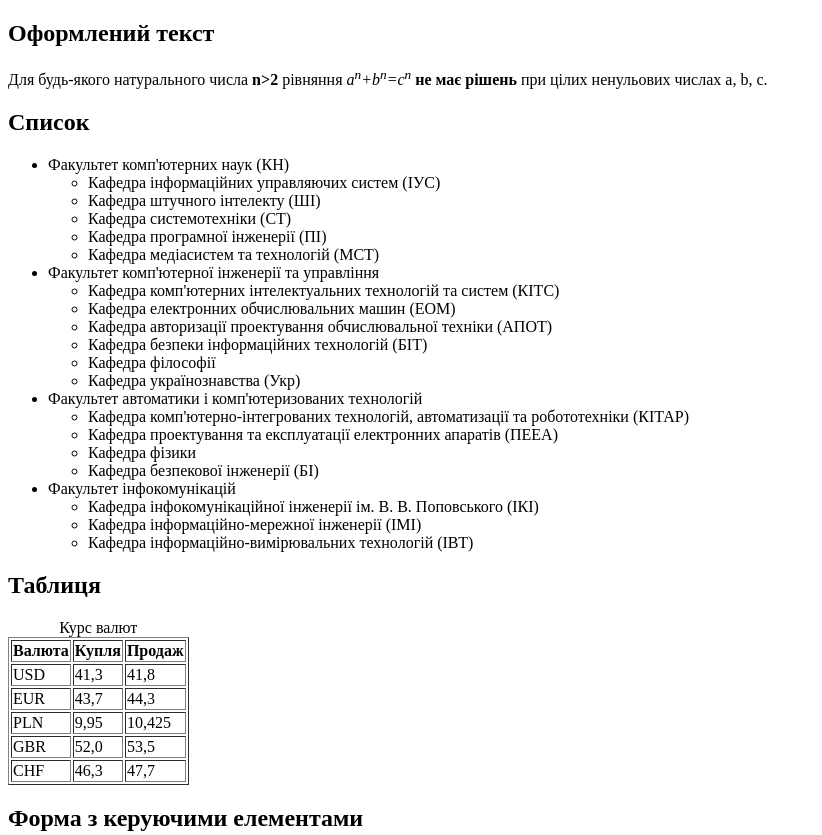
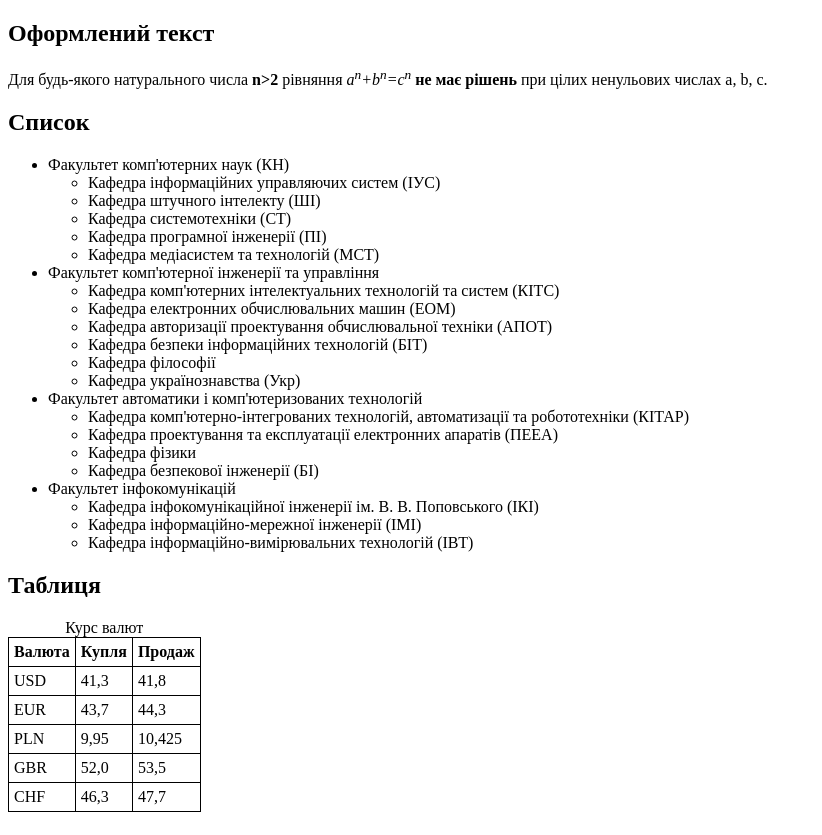
Before and after one commit to andriiNure452/lab1, a plain HTML site: page index.html in a window 1280 px wide. Shown: the top 835 px of the page, without its empty margins (0-822 px from the left). Drawn offline with Linux system fonts and the light colour scheme.

Commit message:
Update index.html

```diff
--- a/index.html
+++ b/index.html
@@ -1,8 +1,8 @@
 <!DOCTYPE html>
 <html lang="en">
   <head>
-    <meta charset="UTF-8" />
-    <meta name="viewport" content="width=device-width, initial-scale=1.0" />
+    <meta charset="UTF-8">
+    <meta name="viewport" content="width=device-width, initial-scale=1.0">
     <title>Document</title>
   </head>
   <body>
@@ -68,39 +68,39 @@
 
     <h2 id="table">Таблиця</h2>
 
-    <table border="1px">
+    <table style="border: 1px solid black; border-collapse: collapse;">
       <caption>
         Курс валют
       </caption>
       <tr>
-        <th>Валюта</th>
-        <th>Купля</th>
-        <th>Продаж</th>
+        <th style="border: 1px solid black; padding: 5px;">Валюта</th>
+        <th style="border: 1px solid black; padding: 5px;">Купля</th>
+        <th style="border: 1px solid black; padding: 5px;">Продаж</th>
       </tr>
       <tr>
-        <td>USD</td>
-        <td>41,3</td>
-        <td>41,8</td>
+        <td style="border: 1px solid black; padding: 5px;">USD</td>
+        <td style="border: 1px solid black; padding: 5px;">41,3</td>
+        <td style="border: 1px solid black; padding: 5px;">41,8</td>
       </tr>
       <tr>
-        <td>EUR</td>
-        <td>43,7</td>
-        <td>44,3</td>
+        <td style="border: 1px solid black; padding: 5px;">EUR</td>
+        <td style="border: 1px solid black; padding: 5px;">43,7</td>
+        <td style="border: 1px solid black; padding: 5px;">44,3</td>
       </tr>
       <tr>
-        <td>PLN</td>
-        <td>9,95</td>
-        <td>10,425</td>
+        <td style="border: 1px solid black; padding: 5px;">PLN</td>
+        <td style="border: 1px solid black; padding: 5px;">9,95</td>
+        <td style="border: 1px solid black; padding: 5px;">10,425</td>
       </tr>
       <tr>
-        <td>GBR</td>
-        <td>52,0</td>
-        <td>53,5</td>
+        <td style="border: 1px solid black; padding: 5px;">GBR</td>
+        <td style="border: 1px solid black; padding: 5px;">52,0</td>
+        <td style="border: 1px solid black; padding: 5px;">53,5</td>
       </tr>
       <tr>
-        <td>CHF</td>
-        <td>46,3</td>
-        <td>47,7</td>
+        <td style="border: 1px solid black; padding: 5px;">CHF</td>
+        <td style="border: 1px solid black; padding: 5px;">46,3</td>
+        <td style="border: 1px solid black; padding: 5px;">47,7</td>
       </tr>
     </table>
 
@@ -108,24 +108,28 @@
 
     <form action="#" method="post">
       <h3>Ваш улюблений колір?</h3>
-      <input type="radio" name="color" id="red" /> Червоний
-      <br />
-      <input type="radio" name="color" id="blue" />
+      <input type="radio" name="color" id="red"> Червоний
+      <br>
+      <input type="radio" name="color" id="blue">
       Синій
-      <br />
-      <input type="radio" name="color" id="yellow" />
+      <br>
+      <input type="radio" name="color" id="yellow">
       Жовтий
-      <br />
-      <input type="checkbox" name="agree" id="agree" />Даю згоду на обробку
+      <br>
+      <input type="checkbox" name="agree" id="agree">Даю згоду на обробку
       персональних даних
-      <br />
-      <input type="submit" value="Відправити" />
+      <br>
+      <input type="submit" value="Відправити">
     </form>
 
     <h2 id="task5">Посилання</h2>
-    <a href="#text">Оформлений текст</a><br />
-    <a href="#list">Список</a><br />
-    <a href="#table">Таблиця</a><br />
-    <a href="#form">Форма</a><br />
+    <a href="#text">Оформлений текст</a>
+    <br>
+    <a href="#list">Список</a>
+    <br>
+    <a href="#table">Таблиця</a>
+    <br>
+    <a href="#form">Форма</a>
+    <br>
   </body>
 </html>
```
